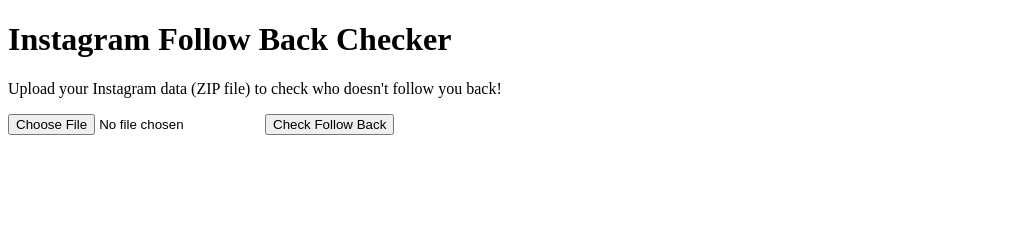
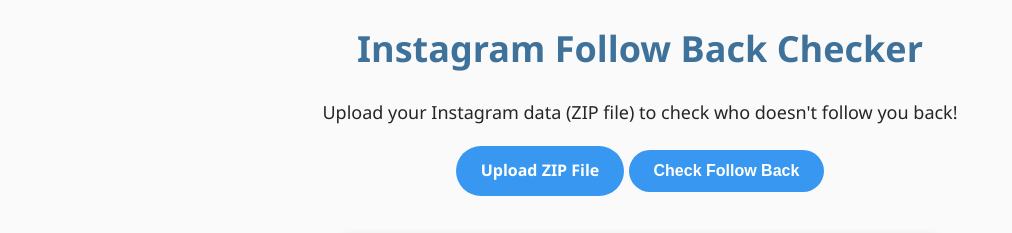
Before and after one commit to skparidhi/insta_follow_checker, a plain HTML site: page index.html in a window 1280 px wide. Shown: the whole page, without its empty margins (0-1012 px from the left). Drawn offline with nearby package versions, Linux system fonts and the light colour scheme.

Commit message:
UI Update

```diff
--- a/index.html
+++ b/index.html
@@ -5,15 +5,135 @@
     <meta name="viewport" content="width=device-width, initial-scale=1.0">
     <title>Instagram Follow Back Checker</title>
     <script src="https://cdnjs.cloudflare.com/ajax/libs/jszip/3.10.1/jszip.min.js"></script>
+    <style>
+        /* Basic Reset */
+        * {
+            margin: 0;
+            padding: 0;
+            box-sizing: border-box;
+        }
+
+        body {
+            font-family: 'Segoe UI', Tahoma, Geneva, Verdana, sans-serif;
+            background-color: #fafafa;
+            color: #262626;
+            line-height: 1.6;
+            padding: 20px;
+        }
+
+        h1 {
+            text-align: center;
+            color: #3f729b;
+            font-size: 36px;
+            margin-bottom: 20px;
+        }
+
+        p {
+            text-align: center;
+            font-size: 18px;
+            margin-bottom: 20px;
+        }
+
+        /* Upload Button Styles */
+        input[type="file"] {
+            display: none;
+        }
+
+        .upload-button {
+            display: inline-block;
+            background-color: #3897f0;
+            color: white;
+            padding: 12px 25px;
+            border-radius: 30px;
+            font-size: 16px;
+            font-weight: bold;
+            cursor: pointer;
+            border: none;
+            margin-bottom: 20px;
+        }
+
+        .follow-back-button {
+            display: inline-block;
+            background-color: #3897f0;
+            color: white;
+            padding: 12px 25px;
+            border-radius: 30px;
+            font-size: 16px;
+            font-weight: bold;
+            cursor: pointer;
+            border: none;
+            margin-bottom: 20px;
+        }
+
+        .follow-back-button:hover {
+            background-color: #4b9df5;
+        }
+
+        .upload-button:hover {
+            background-color: #4b9df5;
+        }
+
+        button {
+            background-color: #3897f0;
+            color: white;
+
+            font-size: 16px;
+            border: none;
+            border-radius: 30px;
+            cursor: pointer;
+
+        }
+
+        button:hover {
+            background-color: #4b9df5;
+        }
+
+        /* Results Section */
+        #results {
+            max-width: 600px;
+            margin: 20px auto;
+            background-color: #ffffff;
+            padding: 20px;
+            border-radius: 10px;
+            box-shadow: 0 0 10px rgba(0, 0, 0, 0.1);
+        }
+
+        h2 {
+            color: #333;
+            font-size: 24px;
+            margin-bottom: 15px;
+        }
+
+        ul {
+            list-style: none;
+            padding-left: 0;
+        }
+
+        ul li {
+            background-color: #f7f7f7;
+            padding: 10px;
+            margin-bottom: 8px;
+            border-radius: 5px;
+            font-size: 16px;
+            color: #333;
+        }
+
+        ul li:hover {
+            background-color: #efefef;
+        }
+    </style>
 </head>
 <body>
     <h1>Instagram Follow Back Checker</h1>
     <p>Upload your Instagram data (ZIP file) to check who doesn't follow you back!</p>
 
     <!-- Upload button for ZIP file -->
+    <center>
+    <label for="zip-file" class="upload-button">Upload ZIP File</label>
     <input type="file" id="zip-file" accept=".zip" />
-    <button onclick="processZip()">Check Follow Back</button>
 
+    <button class="follow-back-button" onclick="processZip()">Check Follow Back</button>
+</center>
     <!-- Results display -->
     <div id="results"></div>
 
```
